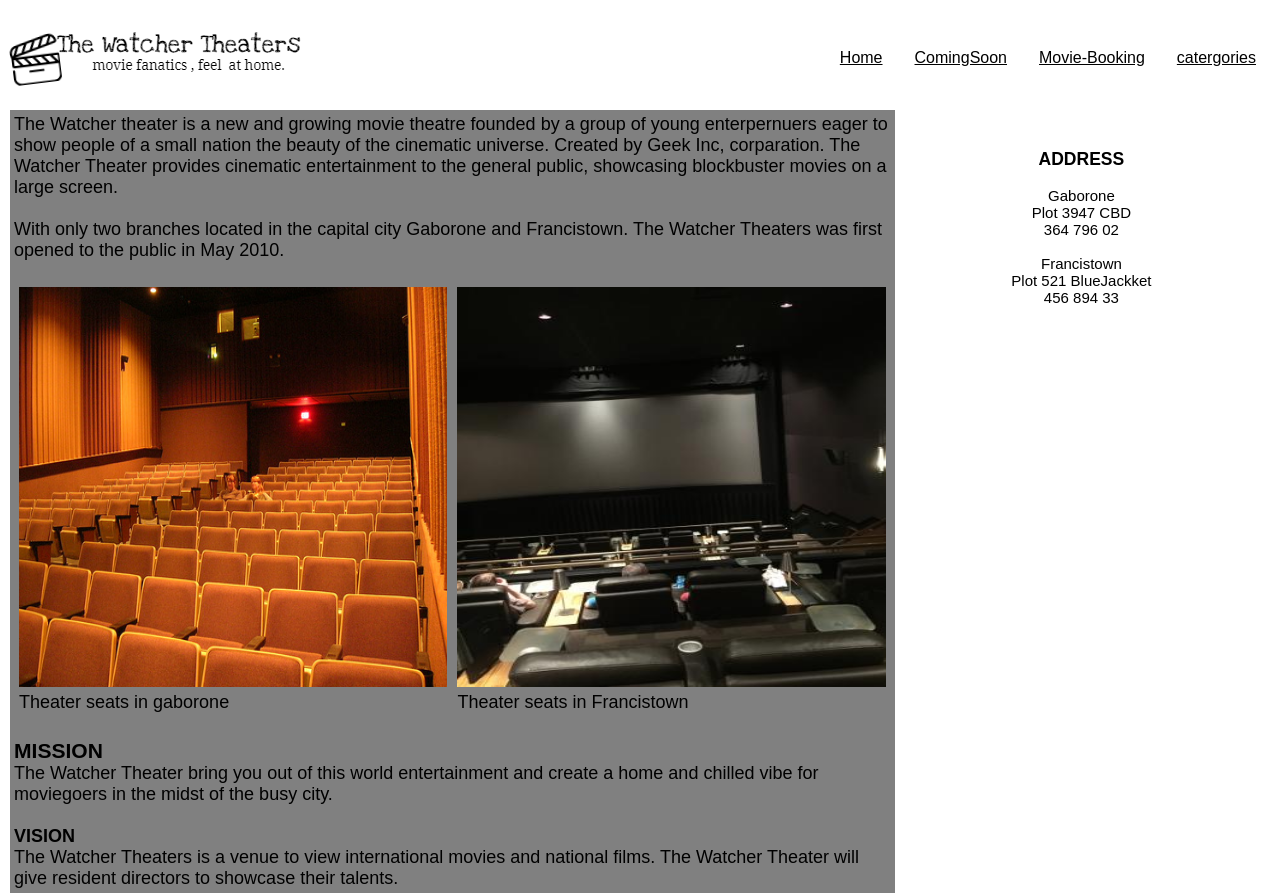
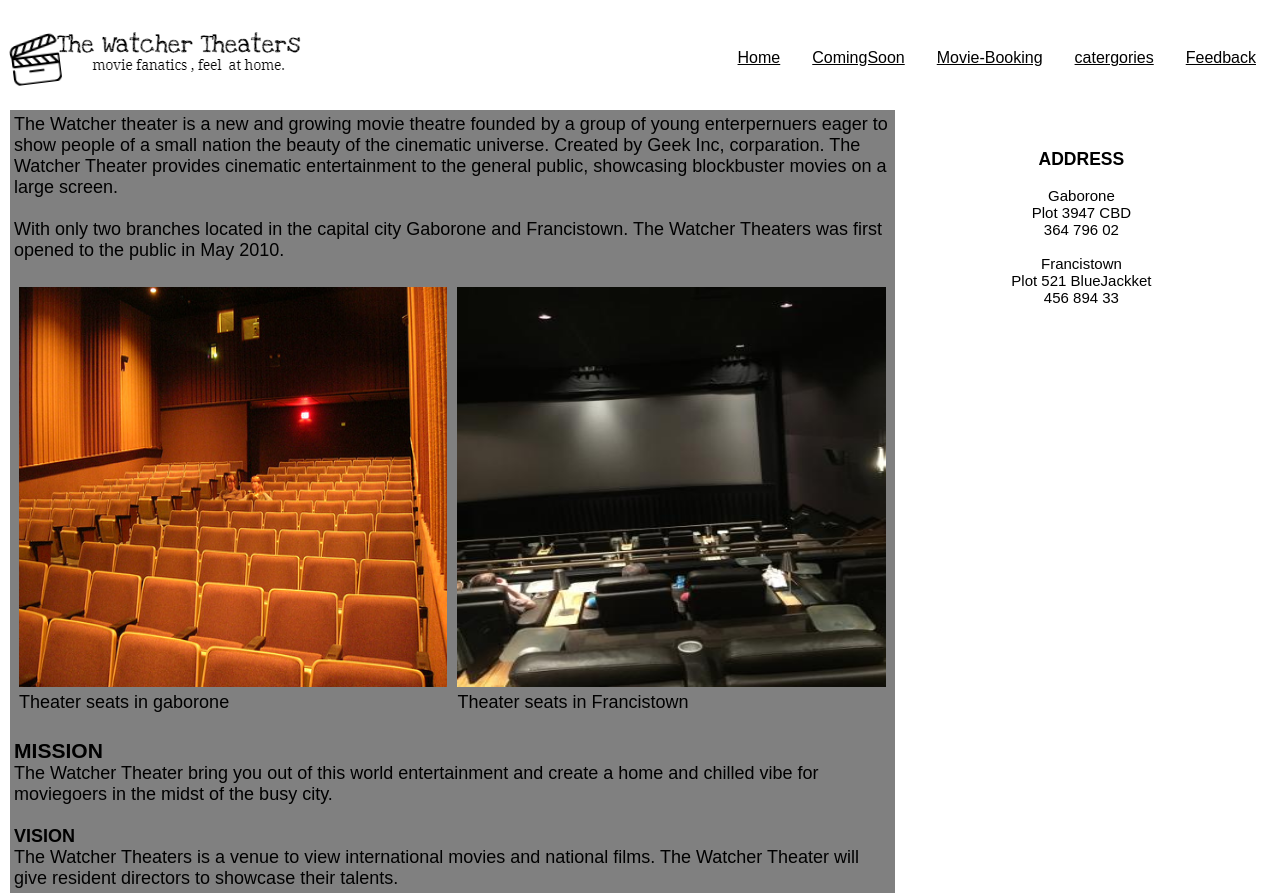
Before and after one commit to PhethoK/CSE21-068-, a plain HTML site: page Contact.html in a window 1280 px wide. Shown: the top 893 px of the page. Drawn offline with Linux system fonts and the light colour scheme.

Commit message:
Update Contact.html

```diff
--- a/Contact.html
+++ b/Contact.html
@@ -16,6 +16,7 @@
                         <li><a href="ComingSoon.html">ComingSoon</a></li>
                         <li><a href="Booking.html">Movie-Booking</a></li>
                         <li><a href="catergories.html">catergories</a></li>
+                        <li><a href="Feedback.html">Feedback</a></li>
                          </ul>
                    </div>
             </nav>
```
